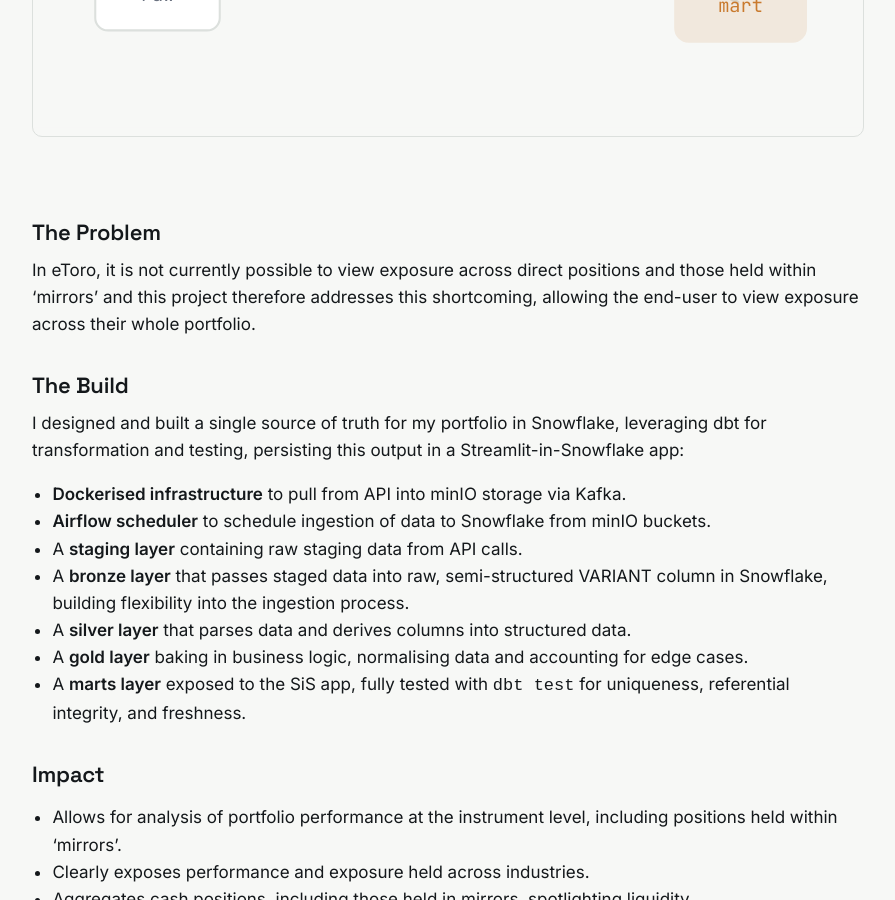
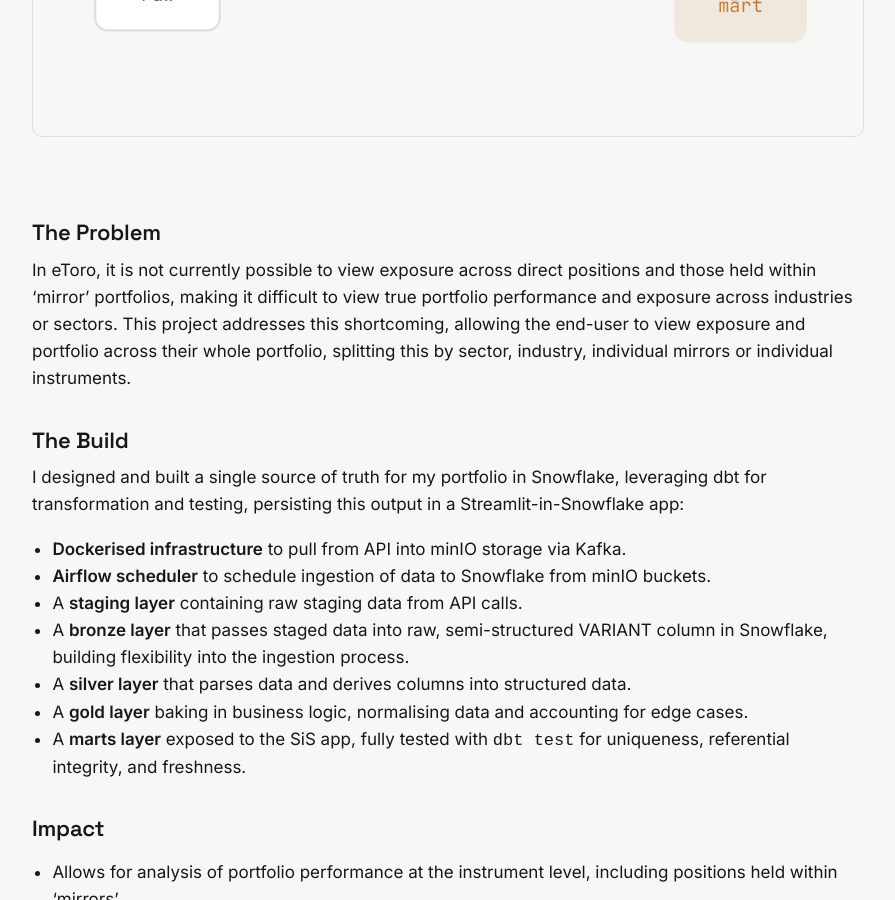
Before and after one commit to SYellops01/SYellops01.github.io, a Jekyll site: the page built from _projects/etoro_portfolio_project.md, in a window 1280 px wide and 900 px high, scrolled down 753 px. Shown: the whole window, without its empty margins (192-1087 px from the left). Built offline with Jekyll 4.4.1, drawn with Linux system fonts in a browser that asks for light colours.

Commit message:
Enhance problem description for eToro portfolio project
Clarified the problem statement regarding eToro's portfolio exposure and improved the explanation of the project's purpose.

```diff
--- a/_projects/etoro_portfolio_project.md
+++ b/_projects/etoro_portfolio_project.md
@@ -13,7 +13,7 @@ code_url: "https://github.com/SYellops01/etoro_portfolio_project"
 
 ## The Problem
 
-In eToro, it is not currently possible to view exposure across direct positions and those held within 'mirrors' and this project therefore addresses this shortcoming, allowing the end-user to view exposure across their whole portfolio.
+In eToro, it is not currently possible to view exposure across direct positions and those held within 'mirror' portfolios, making it difficult to view true portfolio performance and exposure across industries or sectors. This project addresses this shortcoming, allowing the end-user to view exposure and portfolio across their whole portfolio, splitting this by sector, industry, individual mirrors or individual instruments.
 
 ## The Build
 
```
